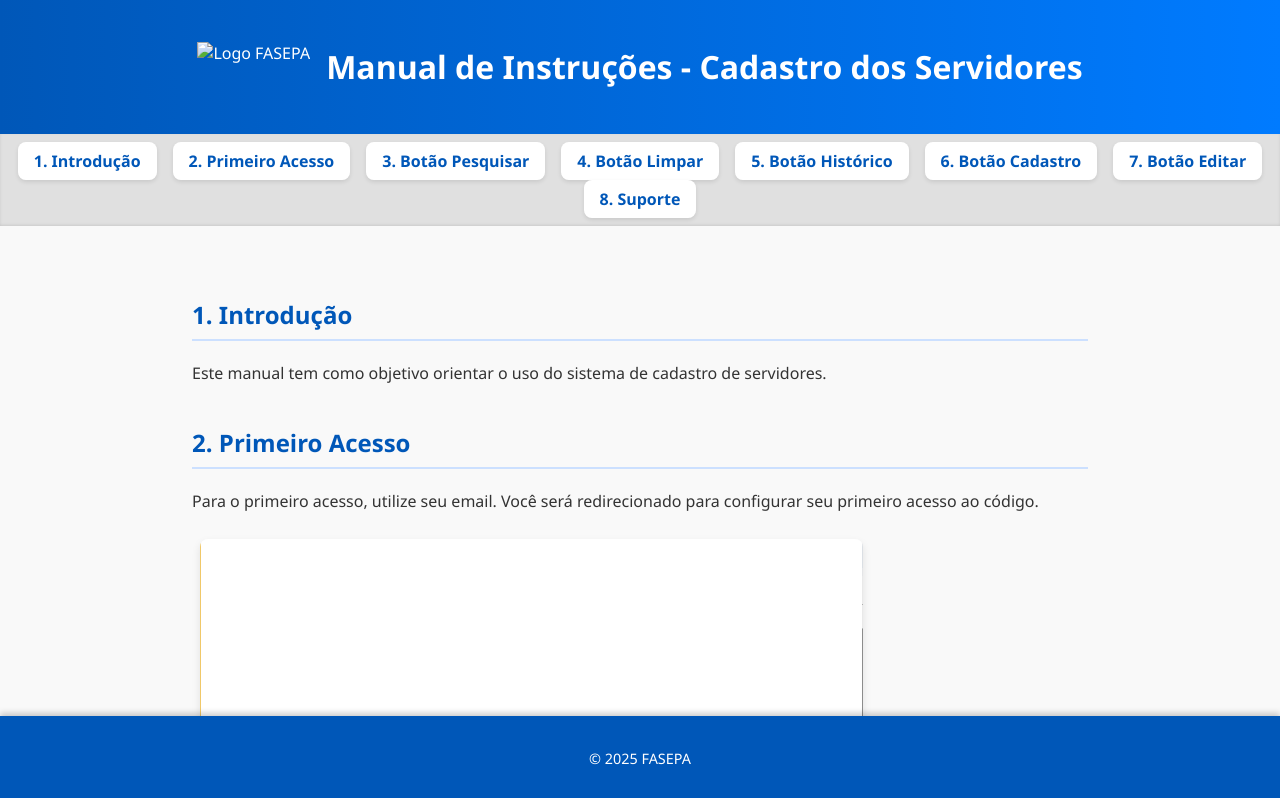
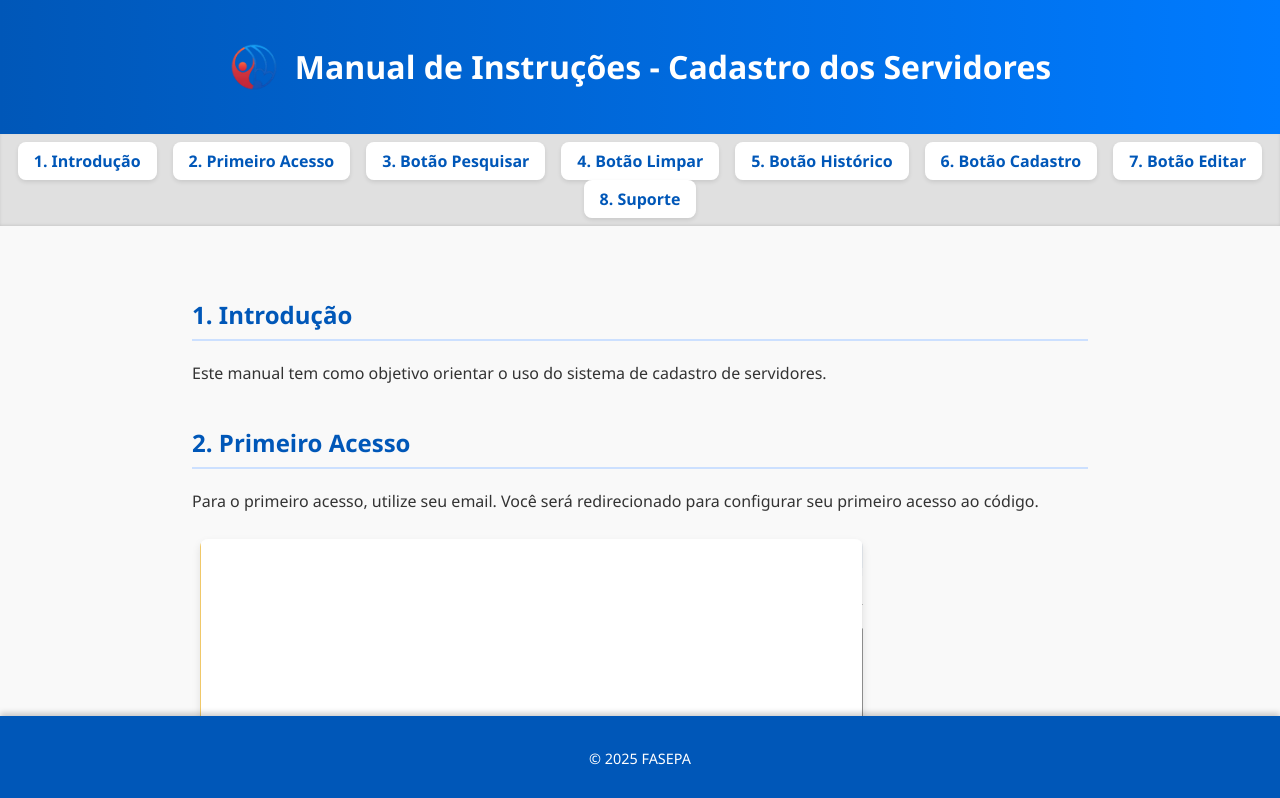
Before and after one commit to Mordev-tech/Formulario_Servidores_Fasepa, a plain HTML site: page index.html in a window 1280 px wide. Shown: the top 798 px of the page. Drawn offline with Linux system fonts and the light colour scheme.

Commit message:
Update index.html

```diff
--- a/index.html
+++ b/index.html
@@ -147,7 +147,7 @@
 </head>
 <body>
   <header>
-    <img src="LOGO_FASEPA.jpg" alt="Logo FASEPA" />
+    <img src="LOGO_FASEPA.png" alt="Logo FASEPA" />
     <h1>Manual de Instruções - Cadastro dos Servidores</h1>
   </header>
 
```
